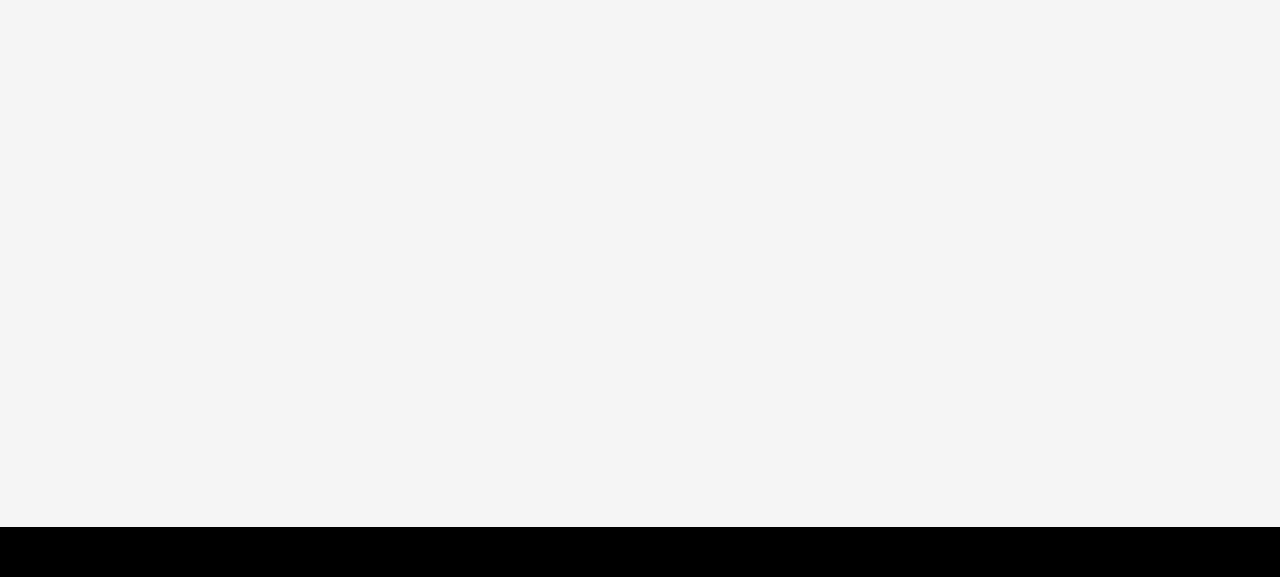
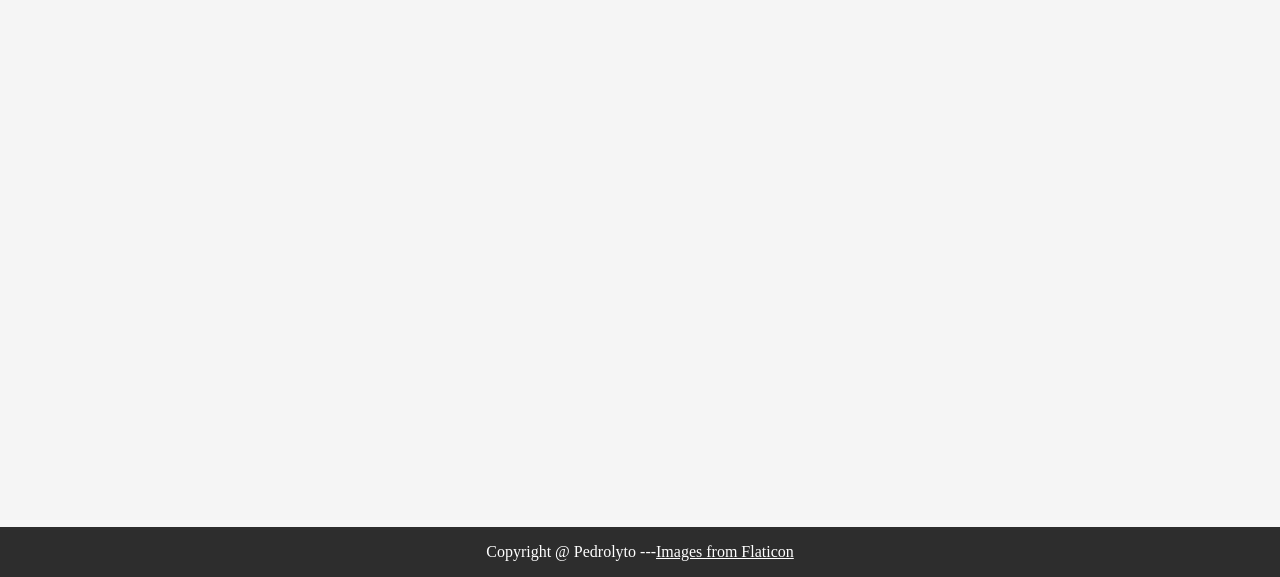
Before and after one commit to SlipNinja/odin_todolist, a website built with webpack: page dist/index.html in a window 1280 px wide. Shown: the part 223-800 px from the top of the page. Built offline with nearby package versions, Linux system fonts and the light colour scheme.

Commit message:
Add footer content

```diff
--- a/src/pageBuilder.js
+++ b/src/pageBuilder.js
@@ -11,8 +11,7 @@ const buildPage = (element) => {
     const content = document.createElement("div");
     content.id = "content";
 
-    const footer = document.createElement("div");
-    footer.id = "footer";
+    const footer = buildFooter();
 
     element.appendChild(header);
     element.appendChild(content);
@@ -70,4 +69,22 @@ function buildHeader() {
     return header;
 }
 
+function buildFooter() {
+
+    const footer = document.createElement("div");
+    footer.id = "footer";
+
+    const footerText = document.createElement("div");
+    footerText.innerHTML = "Copyright @ Pedrolyto --- "
+
+    const footerLink = document.createElement("a");
+    footerLink.href = "https://www.flaticon.com/";
+    footerLink.innerHTML = "Images from Flaticon";
+
+    footer.appendChild(footerText);
+    footer.appendChild(footerLink);
+
+    return footer;
+}
+
 export default buildPage;
--- a/src/style.css
+++ b/src/style.css
@@ -47,7 +47,7 @@
 .navItem {
     flex: 1;
     color: whitesmoke;
-    border: solid whitesmoke 1px;
+    border: solid rgb(60, 80, 120) 2px;
     border-radius: 10px;
     box-shadow: 0px 0px 3px whitesmoke;
     display: flex;
@@ -61,6 +61,7 @@
 
 .navItem:hover {
     box-shadow: 0px 0px 8px whitesmoke;
+    cursor: grab;
 }
 
 .navItem:active {
@@ -82,5 +83,12 @@
 /* FOOTER */
 
 #footer {
-    background-color: black;
+    background-color: rgb(45, 45, 45);
+    display: flex;
+    justify-content: center;
+    align-items: center;
 }
+
+#footer * {
+    color: white;
+}
```
